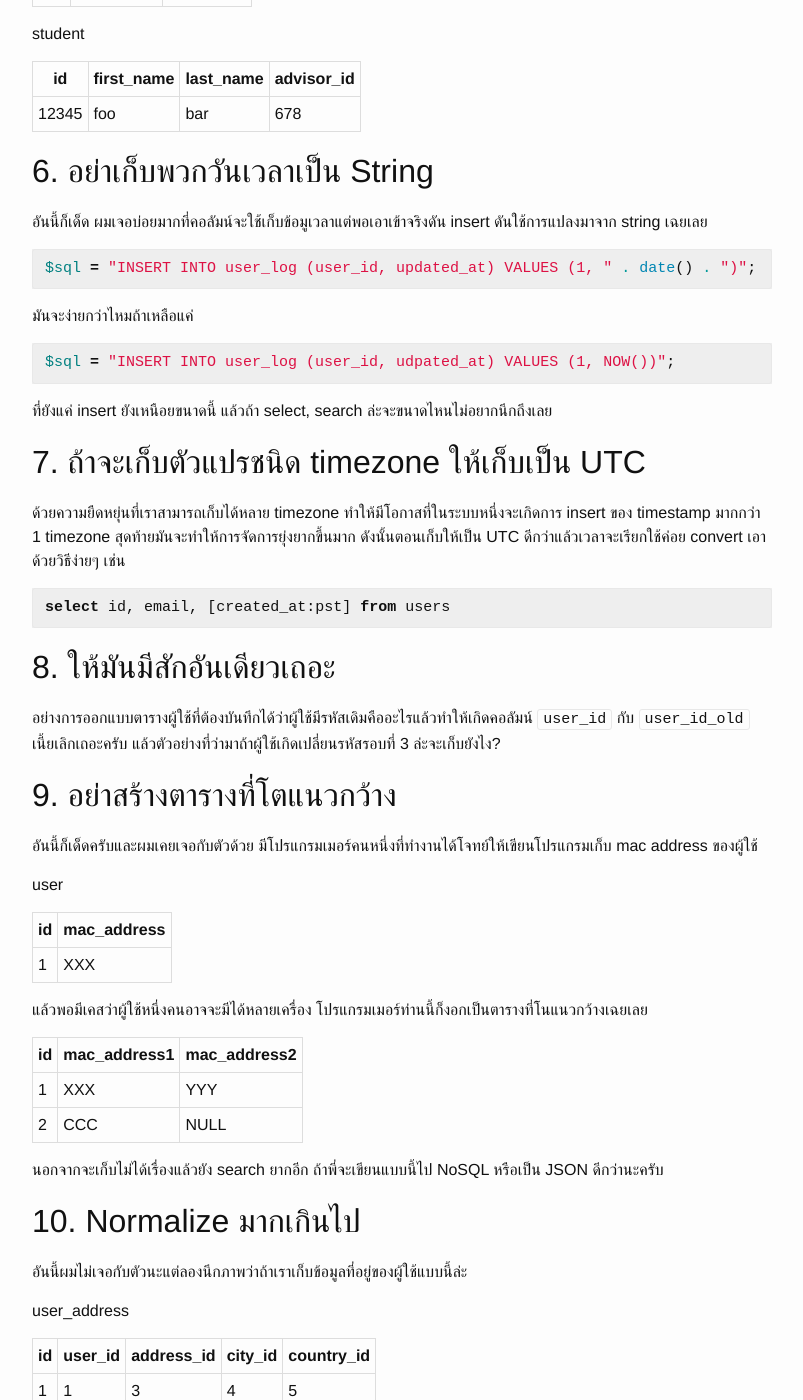
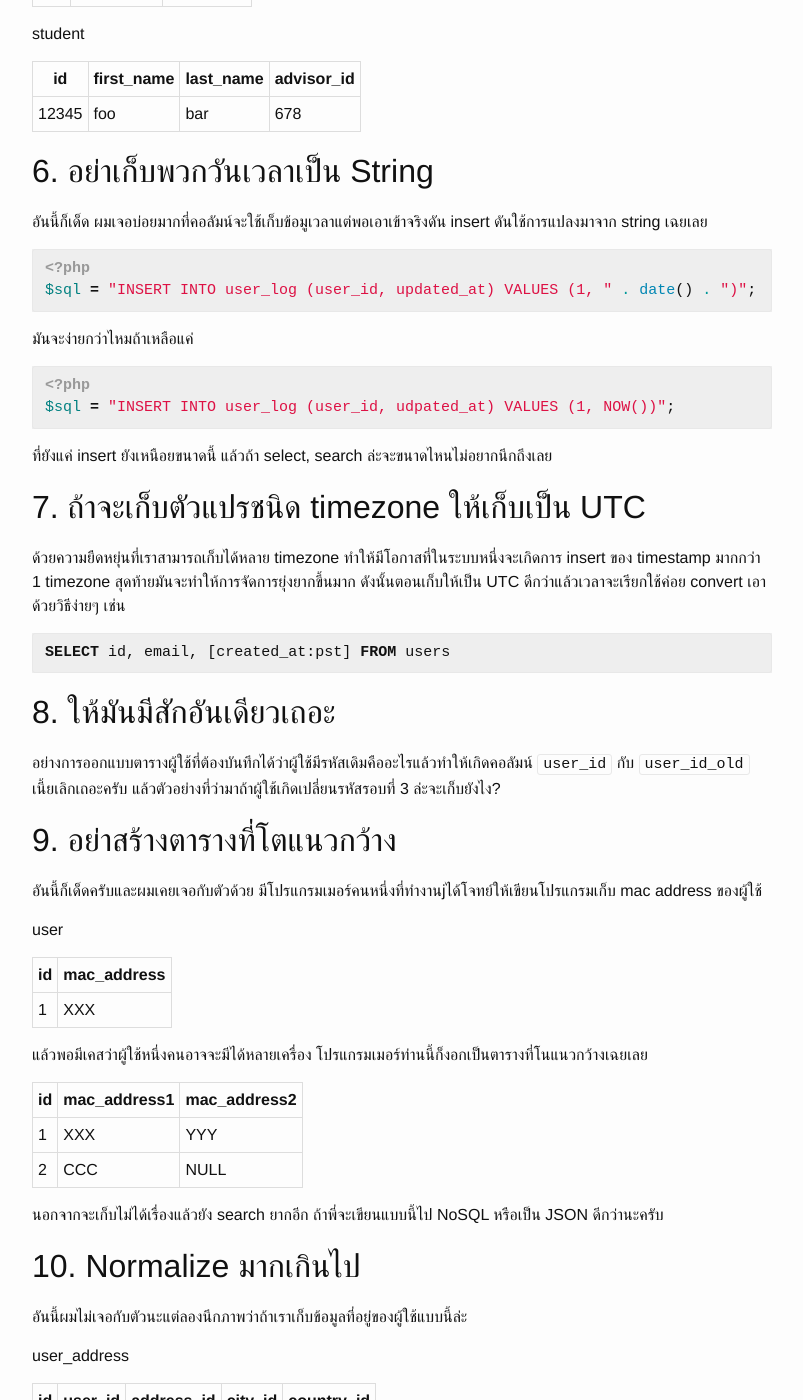
Before and after one commit to titipat/titipat.github.io, a Jekyll site: the page built from _posts/2016-01-11-ten-rules-for-better-sql-schema.markdown, in a window 1280 px wide and 1400 px high, scrolled down 1892 px. Shown: the whole window, without its empty margins (238-1041 px from the left). Built offline with Jekyll 4.4.1, drawn with Linux system fonts in a browser that asks for light colours; some of the changed text lies outside the part shown.

Commit message:
Do uppercase to sql statement

````diff
--- a/_posts/2016-01-11-ten-rules-for-better-sql-schema.markdown
+++ b/_posts/2016-01-11-ten-rules-for-better-sql-schema.markdown
@@ -10,9 +10,9 @@
 ด้วยความที่ว่าเวลาเราเรียกใช้โครงสร้างมักจะอยู่ในรูป `database.schema.table.column` ดังนั้นห้ามมี dot, space, dash หรือ uppercase เลยจะดีที่สุด ไม่เชื่อลองพิมพ์ statement ด้านล่างนี้ดูสิว่าคุณชอบแบบไหนมากกว่ากัน
 
 ```sql
-select "User name" from events
+SELECT "User name" FROM events
 -- versus
-select user_name from events
+SELECT user_name FROM events
 ```
 
 ## 2. ตั้งชื่อคอลัมน์ง่ายๆ แต่ให้สื่อความหมาย
@@ -22,9 +22,9 @@
 ชื่อที่ไม่สื่อเลยอย่าง `item_value` หรือ `item_type` ต่อให้คุณเข้าใจเองก็เถอะ คนที่เอาไปใช้ต่อก็ต้องเสียเวลาอยู่ดี
 
 ```sql
-select sum(photo_count) from items
+SELECT SUM(photo_count) FROM items
 -- versus
-select sum(item_value) as photo_count
+SELECT SUM(item_value) AS photo_count
 ```
 
 อีกประเภทคือที่ชอบเอาชื่อ table มาเป็น prefix ซ้ำซ้อนอย่าง สมมุตินะถ้านี้คือตาราง users แล้วมี `user_first_name`, `user_birthday` ทำไมคนที่จะนำไปใช้ต้องต้องเสียเวลาพิมพ์ `user_` เพิ่มด้วยว่ะครับ
@@ -81,12 +81,14 @@
 อันนี้ก็เด็ด ผมเจอบ่อยมากที่คอลัมน์จะใช้เก็บข้อมูเวลาแต่พอเอาเข้าจริงดัน insert ดันใช้การแปลงมาจาก string เฉยเลย
 
 ```php
+<?php
 $sql = "INSERT INTO user_log (user_id, updated_at) VALUES (1, " . date() . ")";
 ```
 
 มันจะง่ายกว่าไหมถ้าเหลือแค่
 
 ```php
+<?php
 $sql = "INSERT INTO user_log (user_id, udpated_at) VALUES (1, NOW())";
 ```
 
@@ -97,7 +99,7 @@
 ด้วยความยืดหยุ่นที่เราสามารถเก็บได้หลาย timezone ทำให้มีโอกาสที่ในระบบหนึ่งจะเกิดการ insert ของ timestamp มากกว่า 1 timezone สุดท้ายมันจะทำให้การจัดการยุ่งยากขึ้นมาก ดังนั้นตอนเก็บให้เป็น UTC ดีกว่าแล้วเวลาจะเรียกใช้ค่อย convert เอาด้วยวิธีง่ายๆ เช่น
 
 ```sql
-select id, email, [created_at:pst] from users
+SELECT id, email, [created_at:pst] FROM users
 ```
 
 ## 8. ให้มันมีสักอันเดียวเถอะ
@@ -106,7 +108,7 @@
 
 ## 9. อย่าสร้างตารางที่โตแนวกว้าง
 
-อันนี้ก็เด็ดครับและผมเคยเจอกับตัวด้วย มีโปรแกรมเมอร์คนหนึ่งที่ทำงานได้โจทย์ให้เขียนโปรแกรมเก็บ mac address ของผู้ใช้
+อันนี้ก็เด็ดครับและผมเคยเจอกับตัวด้วย มีโปรแกรมเมอร์คนหนึ่งที่ทำงานjได้โจทย์ให้เขียนโปรแกรมเก็บ mac address ของผู้ใช้
 
 user
 
@@ -142,10 +144,10 @@
 งั้นเวลาใช้เราก็ต้องมา join ตารางอีกล่ะสิ เพื่ออะไรเนี้ย
 
 ```sql
-select
+SELECT
 *
-from user_address
-join address on user_address.address_id = address.id
+FROM user_address
+JOIN address ON user_address.address_id = address.id
 ```
 
 Ref [https://www.periscopedata.com/blog/better-sql-schema.html?utm_source=dbweekly&utm_medium=email](https://www.periscopedata.com/blog/better-sql-schema.html?utm_source=dbweekly&utm_medium=email)
````
